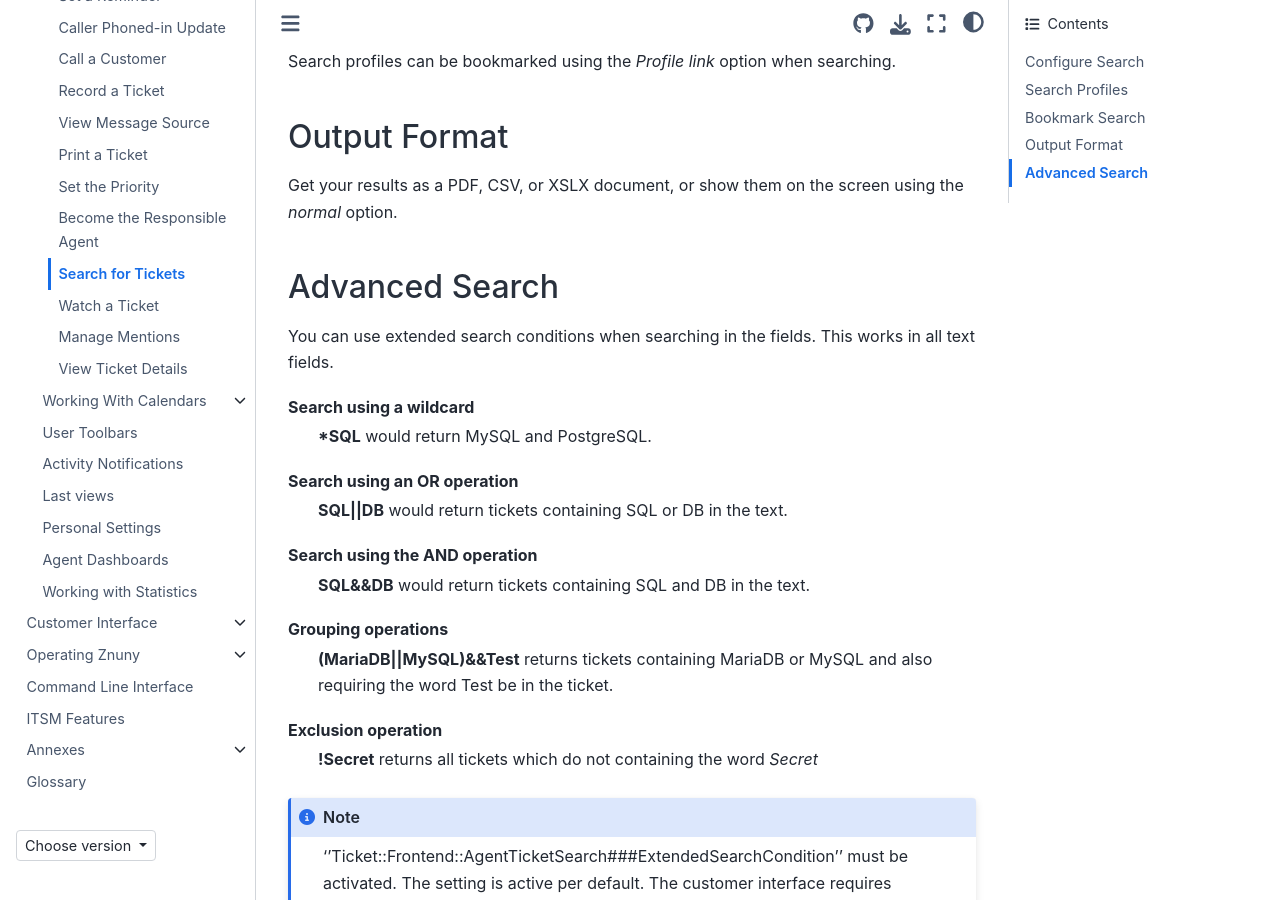
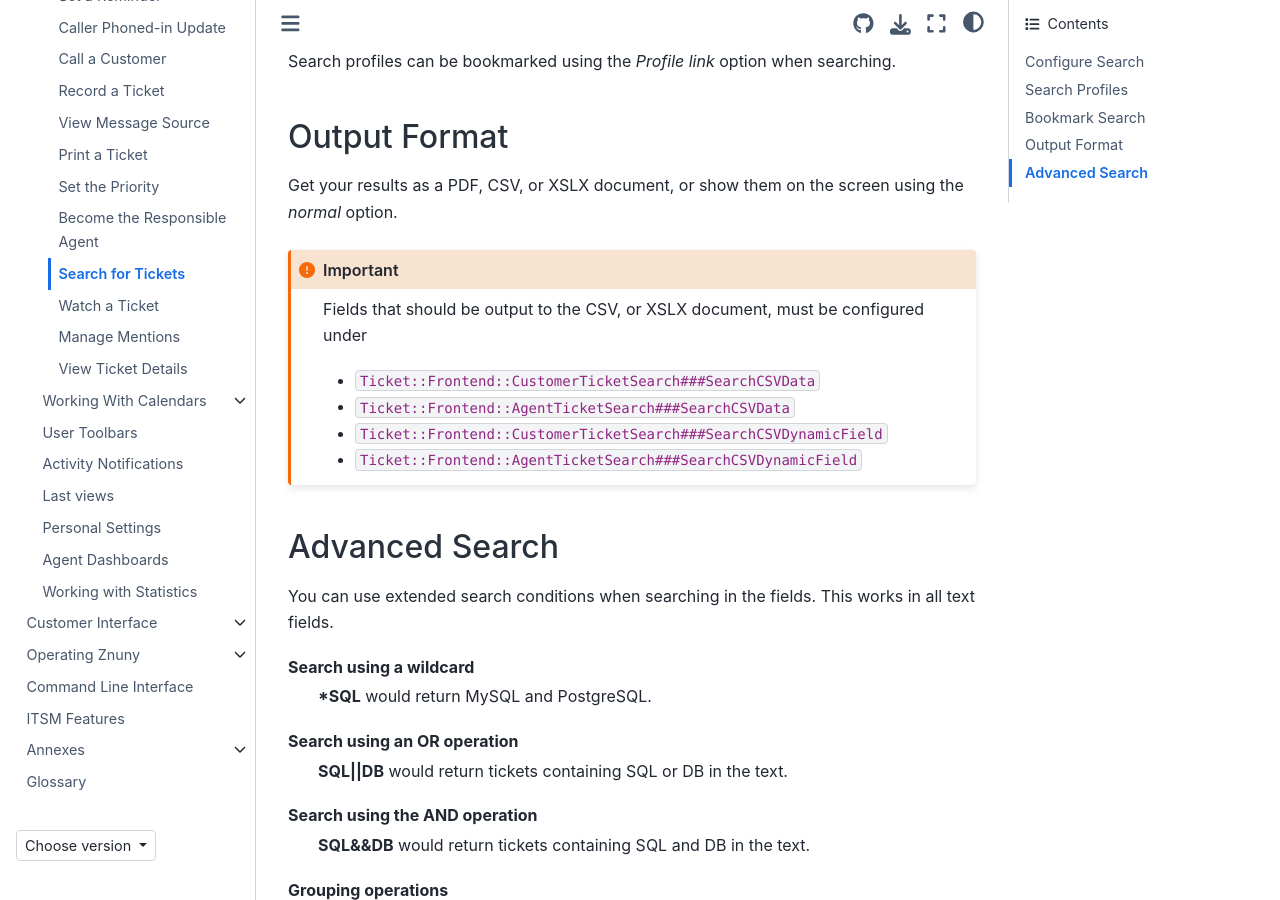
Before and after one commit to znuny/manual, a Sphinx documentation site: the page built from source/agentinterface/ticketviews/agentticketsearch/index.rst, in a window 1280 px wide and 900 px high, scrolled down 1739 px. Built offline with Sphinx 7.4.7 and the Sphinx Book theme 1.1.4, drawn with Linux system fonts in a browser that asks for light colours.

Commit message:
Added SearchCSVData Settings

```diff
--- a/source/agentinterface/ticketviews/agentticketsearch/index.rst
+++ b/source/agentinterface/ticketviews/agentticketsearch/index.rst
@@ -40,7 +40,18 @@ Output Format
 
 Get your results as a PDF, CSV, or XSLX document, or show them on the screen using the *normal* option.
 
-.. _SectionNavigation agentinterface_ticketviews_agentticketsearch_advanced_search:
+
+.. important::
+
+    Fields that should be output to the CSV, or XSLX document, must be configured under
+
+    * ``Ticket::Frontend::CustomerTicketSearch###SearchCSVData``
+    * ``Ticket::Frontend::AgentTicketSearch###SearchCSVData``
+    * ``Ticket::Frontend::CustomerTicketSearch###SearchCSVDynamicField``
+    * ``Ticket::Frontend::AgentTicketSearch###SearchCSVDynamicField``
+
+
+.. _agentinterface_ticketviews_agentticketsearch_advanced_search:
 
 Advanced Search
 ***************
--- a/source/agentinterface/toolbars/index.rst
+++ b/source/agentinterface/toolbars/index.rst
@@ -90,7 +90,7 @@ Full Text Ticket Search
 
 .. seealso::
 
-  :ref:`sectionnavigation agentinterface_ticketviews_agentticketsearch_advanced_search`
+  :ref:`agentinterface_ticketviews_agentticketsearch_advanced_search`
 
 Customer Search
   If ``Frontend::ToolBarModule###230-CICSearchCustomerID`` is enabled, you may search for a customer, and access the customer information center directly.
```
